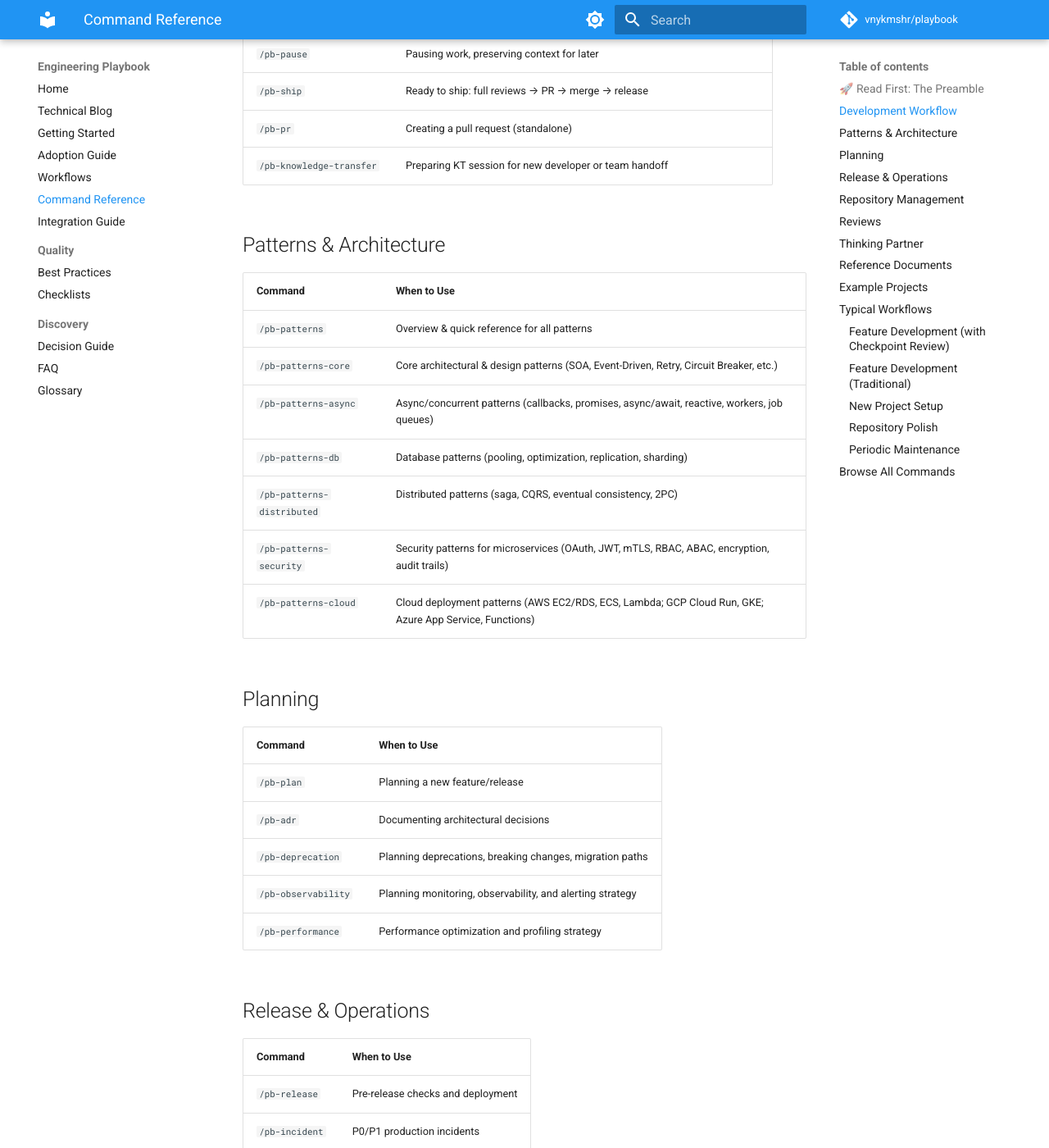
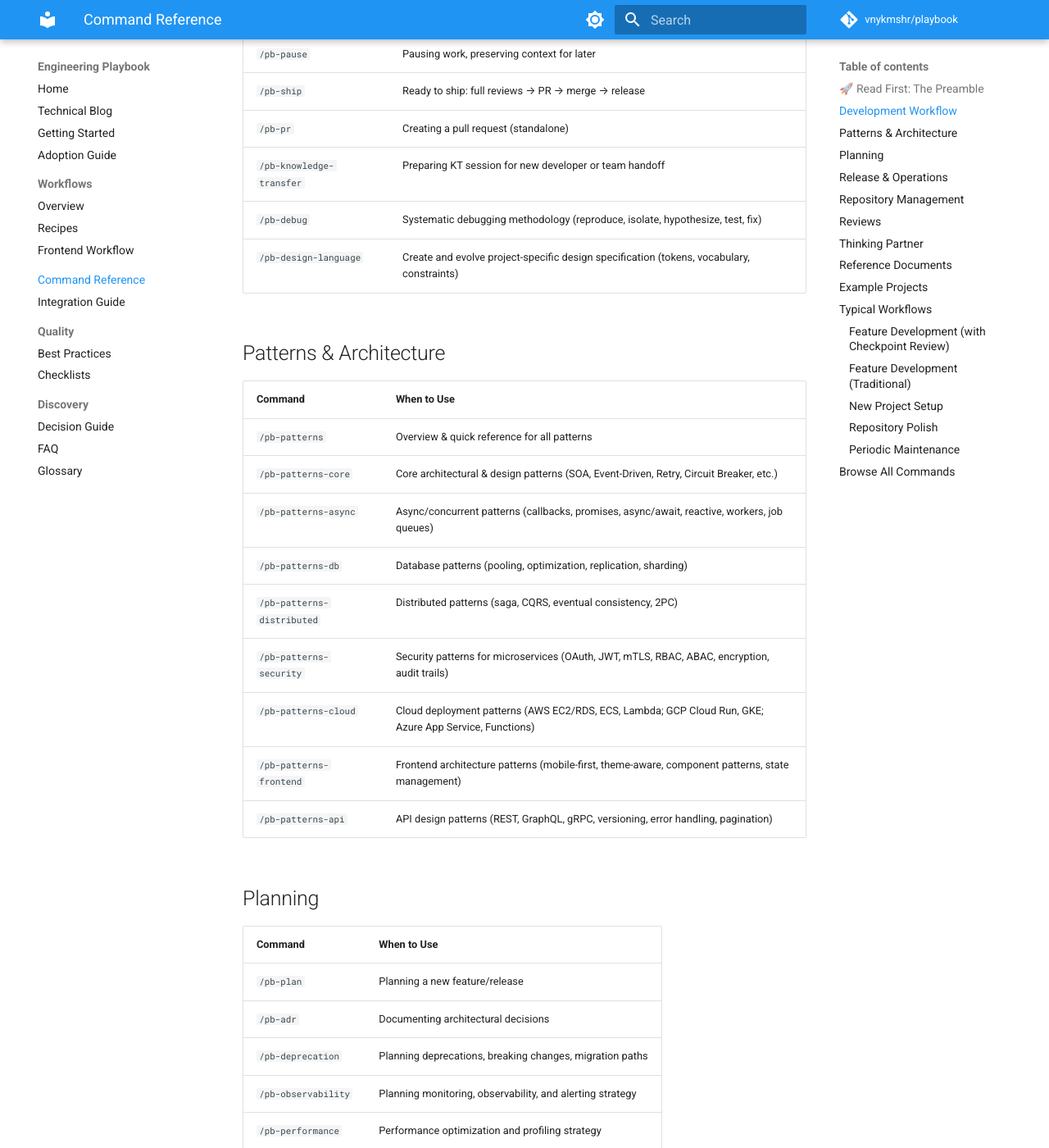
Before and after one commit to vnykmshr/playbook, an MkDocs documentation site: the page built from docs/command-index.md, in a window 1280 px wide and 1400 px high, scrolled down 742 px. Shown: the whole window at 82% size. Built offline with MkDocs 1.6.1 and Material for MkDocs 9.7.7, drawn with Linux system fonts in a browser that asks for light colours; comment, search, counter and statistics services are not loaded; some of the changed text lies outside the part shown.

Commit message:
docs(cross-refs): integrate v1.7.0 commands across playbook
Phase 5 of v1.7.0 Frontend & Fullstack Quality release.

Cross-reference updates:
- pb-patterns: Add pb-patterns-frontend and pb-patterns-api to pattern family
- pb-what-next: Add frontend development recommendations section
- pb-testing: Add pb-a11y for accessibility testing

Documentation updates:
- command-index.md: Add all 5 new commands to appropriate sections
- mkdocs.yml: Add recipes.md and frontend-workflow.md to navigation

```diff
--- a/docs/command-index.md
+++ b/docs/command-index.md
@@ -24,6 +24,8 @@ Quick reference for all playbook commands.
 | `/pb-ship` | Ready to ship: full reviews → PR → merge → release |
 | `/pb-pr` | Creating a pull request (standalone) |
 | `/pb-knowledge-transfer` | Preparing KT session for new developer or team handoff |
+| `/pb-debug` | Systematic debugging methodology (reproduce, isolate, hypothesize, test, fix) |
+| `/pb-design-language` | Create and evolve project-specific design specification (tokens, vocabulary, constraints) |
 
 ## Patterns & Architecture
 
@@ -36,6 +38,8 @@ Quick reference for all playbook commands.
 | `/pb-patterns-distributed` | Distributed patterns (saga, CQRS, eventual consistency, 2PC) |
 | `/pb-patterns-security` | Security patterns for microservices (OAuth, JWT, mTLS, RBAC, ABAC, encryption, audit trails) |
 | `/pb-patterns-cloud` | Cloud deployment patterns (AWS EC2/RDS, ECS, Lambda; GCP Cloud Run, GKE; Azure App Service, Functions) |
+| `/pb-patterns-frontend` | Frontend architecture patterns (mobile-first, theme-aware, component patterns, state management) |
+| `/pb-patterns-api` | API design patterns (REST, GraphQL, gRPC, versioning, error handling, pagination) |
 
 ## Planning
 
@@ -78,6 +82,7 @@ Quick reference for all playbook commands.
 | `/pb-review-product` | Technical + product review | Monthly |
 | `/pb-review-microservice` | Microservice architecture design review | Before microservice deployment |
 | `/pb-logging` | Logging strategy & standards audit | During code review, pre-release |
+| `/pb-a11y` | Accessibility deep-dive (semantic HTML, keyboard, ARIA, screen readers) | During frontend development, every PR |
 
 ## Thinking Partner
 
--- a/mkdocs.yml
+++ b/mkdocs.yml
@@ -61,7 +61,10 @@ nav:
   - Technical Blog: technical-blog.md
   - Getting Started: getting-started.md
   - Adoption Guide: adoption-guide.md
-  - Workflows: workflows.md
+  - Workflows:
+      - Overview: workflows.md
+      - Recipes: recipes.md
+      - Frontend Workflow: frontend-workflow.md
   - Command Reference: command-index.md
   - Integration Guide: integration-guide.md
   - Quality:
```
Also changed, not shown: commands/development/pb-testing.md (+1 -0 lines), commands/development/pb-what-next.md (+5 -0 lines), commands/planning/pb-patterns.md (+2 -0 lines).
